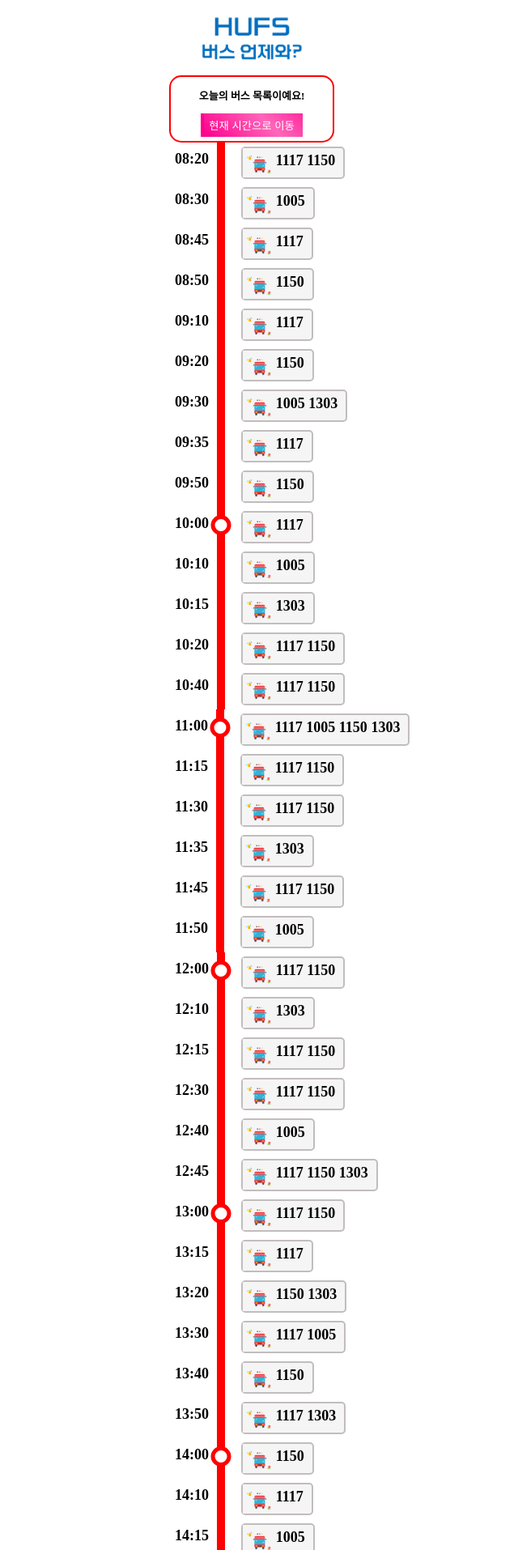
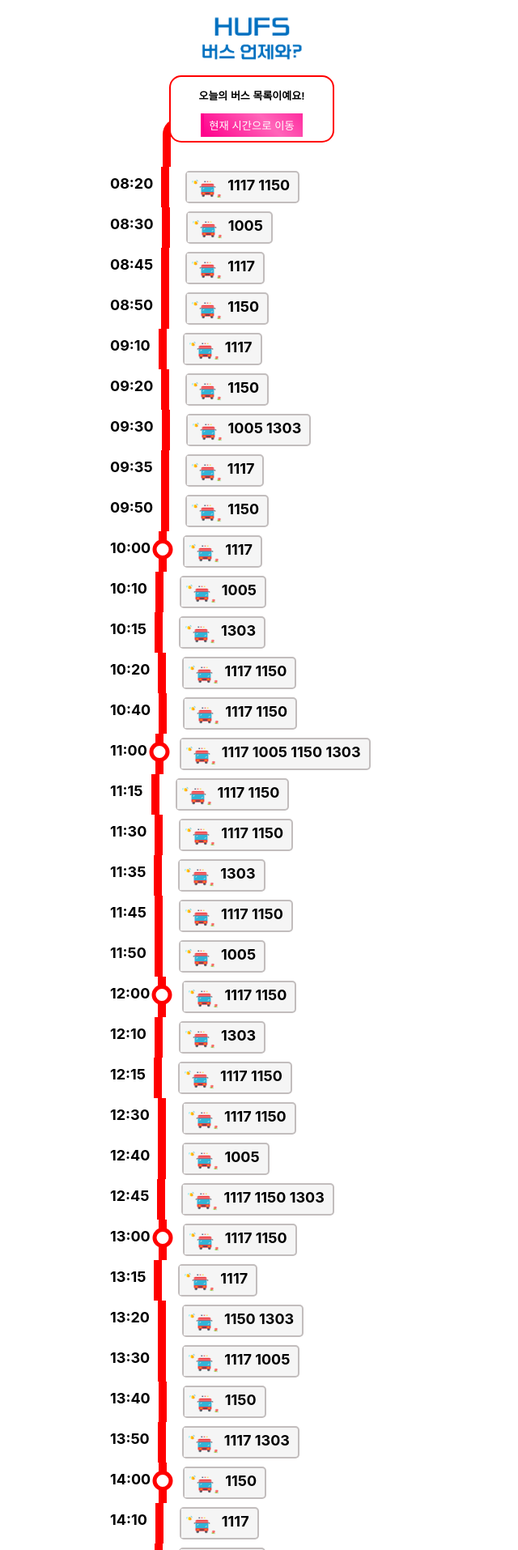
Before and after one commit to leestana01/Hufs_BusTime, a Django app: page /bus-list-up/ in a window 1280 px wide. Shown: the top 1914 px of the page at 81% size, without its empty margins (329-969 px from the left). Run offline with Django 4.2, Linux system fonts and the light colour scheme; data comes from the database, SQL or seed files in the repository; some web fonts are replaced.

Commit message:
템플릿 또 수정해봤음

```diff
--- a/bustimeline/DownBus/templates/bus_list_up.html
+++ b/bustimeline/DownBus/templates/bus_list_up.html
@@ -13,6 +13,7 @@
         justify-content: center;
         align-items: center;
         min-height: 100vh;
+        font-family: 'Main', sans-serif;
     }
 
     #container {
@@ -31,12 +32,23 @@
     align-items: center;
     }
 
+    .red-line-first {
+      width: 10px;
+      height: 50px;
+      margin-top: -30px;
+      margin-left:10px;
+      border-top: 10px solid red;
+      border-left: 10px solid red;
+      /* border-bottom: 10px solid red;
+      border-right: 10px solid red; */
+      border-top-left-radius: 20px;
+    }
+
     .red-line {
     position: relative;
     width: 10px;
     height: 100%;
     background-color: red;
-
     }
 
     .rectangle {
@@ -91,9 +103,10 @@
 
 
     .time {
+        margin-top: 10px;
         font-size: 18px;
-        margin-top: 10px;
         font-weight: bold;
+        font-family: 'Inter';
     }
 
     .bus-div-style {
@@ -106,10 +119,11 @@
     }
 
     .bus-div-nums {
+        margin-top: 5px;
+        margin-right: 10px;
         font-size: 18px;
         font-weight: bold;
-        margin-top: 5px;
-        margin-right: 10px;
+        font-family: 'Inter';
     }
 
     .shine-button {
@@ -142,6 +156,20 @@
       }
     }
 
+    @font-face {
+      font-family: 'Main';
+      src: url('https://cdn.jsdelivr.net/gh/projectnoonnu/noonfonts_11-01@1.0/NanumSquareNeo-Variable.woff2') format('woff2');
+      font-weight: normal;
+      font-style: normal;
+    }
+
+    @font-face {
+      font-family: 'Inter';
+      src: url('https://fonts.googleapis.com/css2?family=Inter&display=swap') format('woff2');
+      font-weight: normal;
+      font-style: normal;
+    }
+
   </style>
 </head>
 <body>
@@ -160,8 +188,12 @@
           <!--만약 버스가 없으면 값을 아예 주지 않겠다고 함 -> list보다는 index로 가기로 함 -->
           <div>
             <!--busInfo라는 인덱스. 여기서 busInfo.0을 하면 0번째 요소인 bustime이 되고, busInfo.1을 하면 1번째 요소인 buslist가 된다-->
+            <div style="display: flex; height: 30px; width:350px;" class="bigDIV">
+              <div class="time" style="color:white">00:00</div>
+              <div class="red-line-first"></div>
+            </div>
             {% for busInfo in timeList %}
-            <div style="display: flex; gap: 10px; height: 50px; width:340px; margin-left: 150px;" class="bigDIV">
+            <div style="display: flex; gap: 10px; height: 50px; width:350px;" class="bigDIV">
 
               <!--bustime을 먼저(맨 왼쪽에) 표시한다-->
 
@@ -187,7 +219,7 @@
 
               <!--busInfo.1(버스 리스트)에 해당하는 버스를 모두 div로 시간 옆에 나열하기 위해, 반복문-->
               <div class="bus-div-style" style="display:flex">
-                <img src="/static/버스 이미지.png" style="object-fit: cover;">
+                <img src="/static/버스 이미지.png" style="width:50px;">
                 <div class="bus-div-nums">
                   {% for busDiv in busInfo.1 %}
                   <span>{{ busDiv }}</span>
```
